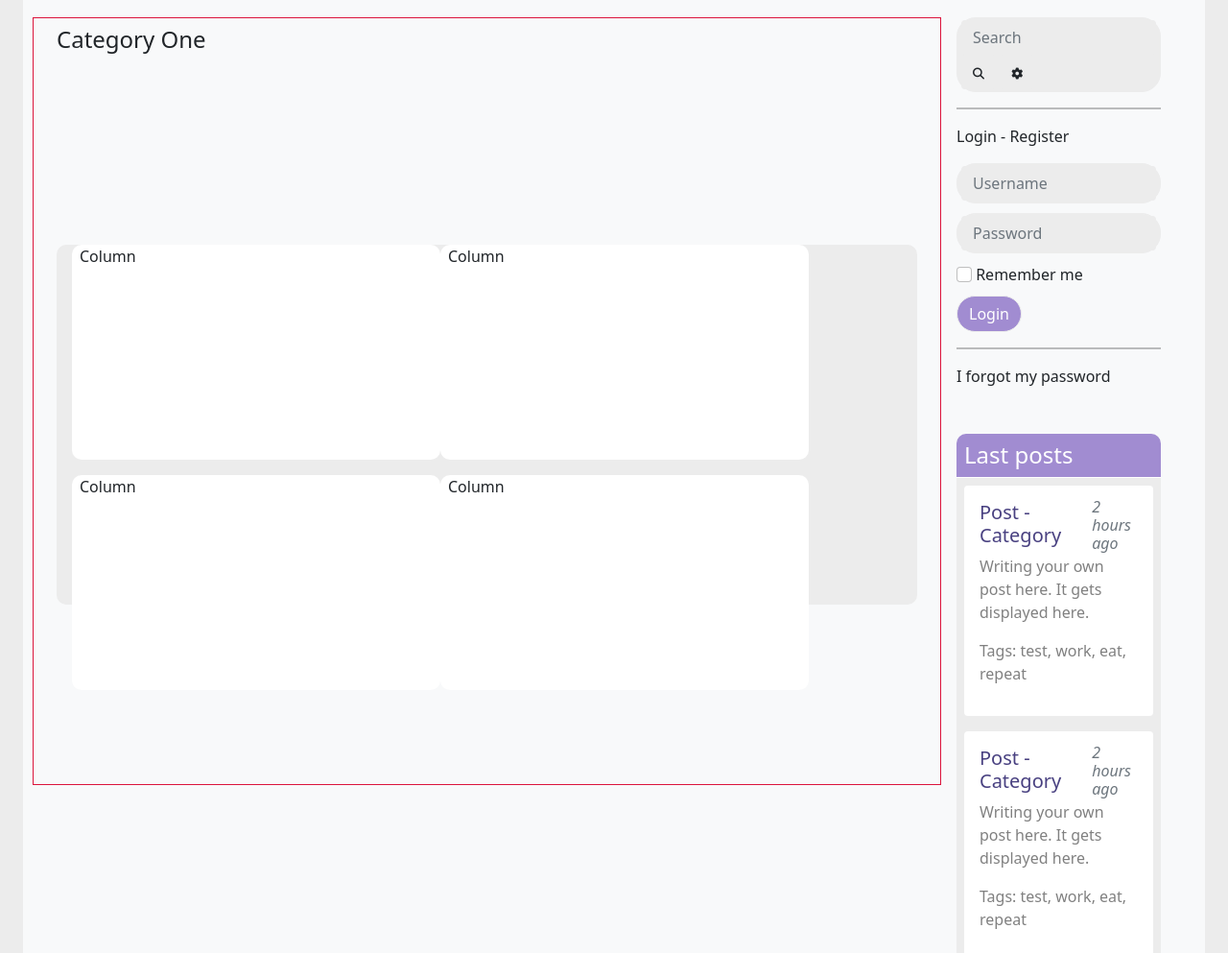
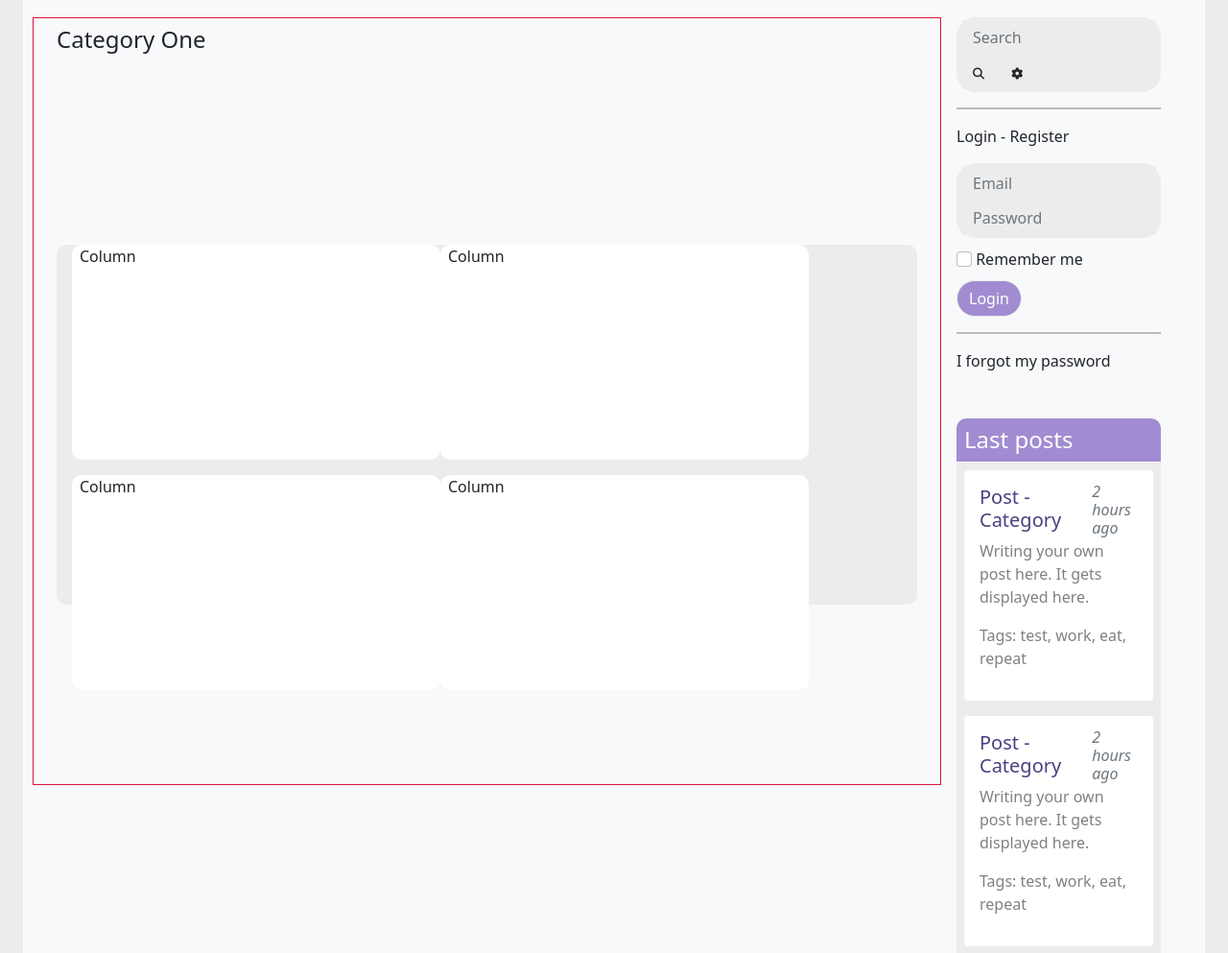
Before and after one commit to MrPinoBoy/The-forum, a PHP site: page /src/index-ludo.html in a window 1280 px wide. Shown: the part 286-1279 px from the top of the page at 96% size. Run offline with PHP 8.4, Linux system fonts and the light colour scheme; some libraries are stand-ins or nearby versions.

Commit message:
login fixed

```diff
--- a/src/index-ludo.html
+++ b/src/index-ludo.html
@@ -79,11 +79,9 @@
             </form>
             <hr>
             <p>Login - Register</p>
-            <form id="login-form" class="form-inline flex-nowrap">
-                <input class="form-control w-100" type="search" placeholder="Username">
-            </form>
-            <form id="login-form" class="form-inline flex-nowrap">
-                <input class="form-control w-100" type="search" placeholder="Password">
+            <form id="login-form" class="form-inline flex-nowrap" action="./index.php?page=login">
+                <input class="form-control w-100" type="text" placeholder="Email" name="loginEmail">
+                <input class="form-control w-100" type="text" placeholder="Password" name="loginPassword">
             </form>
             <div id="login-register">
                 <input type="checkbox" class="form-check-input" id="">
```
Also changed, not shown: src/app/View/mainpage/MainPageView.php (+8 -8 lines).
